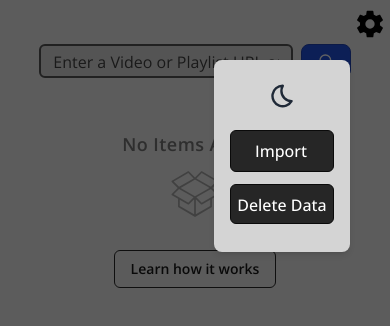
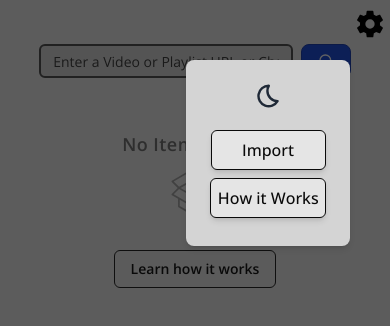
Before and after one commit to MacielG1/Youtube_Playlist_Manager, a Next.js app: page / in a window 390 px wide. Both pictures are taken after a click on the button 370 px from the left and 24 px from the top of the page. Shown: the top 326 px of the page. Built offline with nearby package versions, Linux system fonts and the light colour scheme.

Commit message:
added how it works link to the about page and improved settings menu responsiveness and migrated to react query v5

```diff
--- a/components/About.tsx
+++ b/components/About.tsx
@@ -12,9 +12,9 @@ let texts = [
 
 export default function About() {
   return (
-    <div className="relative isolate z-10 mt-32 sm:mt-40">
+    <div className="relative isolate z-10 mt-5 sm:mt-40">
       <div className="mx-auto max-w-7xl sm:px-6 lg:px-8">
-        <div className="mx-auto flex max-w-2xl flex-col gap-16 bg-zinc-200/90 px-6 py-16 ring-1 ring-black/10 dark:bg-white/5 dark:ring-white/10 sm:rounded-3xl sm:p-8 lg:mx-0 lg:max-w-none lg:flex-row lg:items-center lg:py-20 xl:gap-x-20 xl:px-20">
+        <div className="mx-auto flex max-w-2xl flex-col-reverse gap-16  bg-zinc-200/90 px-6 py-16 ring-1 ring-black/10 dark:bg-white/5 dark:ring-white/10 sm:flex-col sm:rounded-3xl sm:p-8 lg:mx-0 lg:max-w-none lg:flex-row lg:items-center lg:py-20 xl:gap-x-20 xl:px-20">
           <Image src={aboutIMG} className="h-96 w-full flex-none rounded-2xl object-cover shadow-xl lg:h-auto lg:max-w-sm" alt="about image" priority />
           <div className="w-full flex-auto ">
             <h2 className="mb-8 text-center text-3xl font-bold tracking-wide text-black dark:text-neutral-200 sm:text-4xl">How It Works!</h2>
--- /dev/null
+++ b/components/Button.tsx
@@ -0,0 +1,42 @@
+import { cva, type VariantProps } from "class-variance-authority";
+import { cn } from "@/utils/cn";
+
+const buttonVariants = cva(
+  "inline-flex items-center justify-center rounded-md font-medium ring-offset-neutral-300 dark:ring-offset-neutral-600 transition-colors duration-300 focus-visible:outline-none focus-visible:ring-2 focus-visible:ring-black focus-visible:ring-offset-2 disabled:pointer-events-none disabled:opacity-50",
+  {
+    variants: {
+      variant: {
+        default: "bg-neutral-200 shadow-md text-neutral-950 hover:bg-white dark:hover:bg-neutral-900 dark:bg-neutral-800 dark:text-neutral-100  ",
+        delete: "bg-red-700 text-red-200 hover:bg-red-800",
+        outline: "bg-neutral-200 border border-neutral-800 focus-visible:border-0 text-neutral-900 hover:bg-white",
+        link: "text-neutral-800 dark:text-neutral-200 underline-offset-4 hover:underline",
+      },
+      size: {
+        default: "h-10 px-4 py-2",
+        icon: "h-10 w-10",
+        small: "h-9 rounded-md px-3",
+        large: "h-11 rounded-md px-8",
+        superLarge: "h-14 rounded-lg px-14",
+      },
+    },
+    defaultVariants: {
+      variant: "default",
+      size: "default",
+    },
+  },
+);
+
+export type ButtonProps = React.ButtonHTMLAttributes<HTMLButtonElement> & {
+  ref?: React.ForwardedRef<HTMLButtonElement>;
+  children: React.ReactNode;
+  variant?: VariantProps<typeof buttonVariants>["variant"];
+  size?: VariantProps<typeof buttonVariants>["size"];
+};
+
+export default function Button({ variant, size, className, ref, children, ...props }: ButtonProps) {
+  return (
+    <button className={cn(buttonVariants({ variant, size, className }))} ref={ref} {...props}>
+      {children}
+    </button>
+  );
+}
--- a/components/Input.tsx
+++ b/components/Input.tsx
@@ -168,12 +168,12 @@ export default function Input() {
           type="text"
           value={addedURL}
           onChange={handleInputChange}
-          placeholder="Enter a Video or Playlist URL or a Channel Name"
-          className="min-w[1rem] w-[65vw] rounded-md border-2 border-neutral-600 bg-neutral-300 px-3 text-lg text-neutral-900 placeholder-neutral-700
-             transition-colors duration-300 placeholder:text-base
-            hover:bg-neutral-200 focus:border-gray-600 focus:placeholder-neutral-500 focus-visible:border-[3px] focus-visible:border-neutral-900
-            focus-visible:bg-neutral-200 focus-visible:outline-none dark:border-neutral-600 dark:bg-neutral-900 dark:text-neutral-300 dark:placeholder-neutral-400 dark:hover:bg-black
-            dark:focus:border-gray-500 dark:focus:placeholder-neutral-500 dark:focus-visible:border-neutral-700 dark:focus-visible:bg-neutral-950 md:w-[30rem]
+          placeholder="Enter a Video or Playlist URL or Channel Name"
+          className="min-w[1rem] w-[65vw] rounded-md border-2 border-neutral-600 bg-neutral-300 px-3 text-neutral-900 placeholder-neutral-700 transition-colors
+             duration-300 placeholder:text-sm hover:bg-neutral-200 focus:border-gray-600
+            focus:placeholder-neutral-500 focus-visible:border-[3px] focus-visible:border-neutral-900 focus-visible:bg-neutral-200 focus-visible:outline-none
+            dark:border-neutral-600 dark:bg-neutral-900 dark:text-neutral-300 dark:placeholder-neutral-400 dark:hover:bg-black dark:focus:border-gray-500 dark:focus:placeholder-neutral-500
+            dark:focus-visible:border-neutral-700 dark:focus-visible:bg-neutral-950 xs:placeholder:text-base sm:text-lg md:w-[30rem]
             "
         />
         <button
--- a/components/Item.tsx
+++ b/components/Item.tsx
@@ -33,7 +33,7 @@ export default function Item({ title, thumbnail, id, type }: Params) {
   const router = useRouter();
   const queryClient = useQueryClient();
 
-  const { mutate, isLoading } = useMutation({
+  const { mutate, isPending } = useMutation({
     mutationFn: async () => onDelete,
   });
 
@@ -149,7 +149,7 @@ export default function Item({ title, thumbnail, id, type }: Params) {
             e.stopPropagation();
             setIsModalOpen(false);
           }}
-          content={<DeleteModalContent type={type} id={id} title={title} isLoading={isLoading} openModal={openModal} onDelete={onDelete} />}
+          content={<DeleteModalContent type={type} id={id} title={title} isLoading={isPending} openModal={openModal} onDelete={onDelete} />}
         />
       )}
     </div>
--- a/components/Settings/DeleteAllData.tsx
+++ b/components/Settings/DeleteAllData.tsx
@@ -3,12 +3,13 @@ import { useState } from "react";
 import ModalDelete from "../modals/ModalDelete";
 import { useRouter } from "next/navigation";
 import useIsExportable from "@/hooks/useIsExportable";
+import Button from "../Button";
 
 type Props = {
-  parentModalSetter: React.Dispatch<React.SetStateAction<boolean>>;
+  setModalOpen: React.Dispatch<React.SetStateAction<boolean>>;
 };
 
-export default function DeleteAllData({ parentModalSetter }: Props) {
+export default function DeleteAllData({ setModalOpen }: Props) {
   const [isModalOpen, setIsModalOpen] = useState(false);
   const queryClient = useQueryClient();
   const router = useRouter();
@@ -32,7 +33,7 @@ export default function DeleteAllData({ parentModalSetter }: Props) {
     queryClient.clear();
 
     setIsModalOpen(false);
-    parentModalSetter(false);
+    setModalOpen(false);
     router.refresh();
     router.push("/", { scroll: false });
   }
@@ -43,17 +44,15 @@ export default function DeleteAllData({ parentModalSetter }: Props) {
 
   function onCancelDelete() {
     setIsModalOpen(false);
-    parentModalSetter(false);
+    setModalOpen(false);
   }
+
+  if (!isExportable) return null;
 
   const content = (
     <div className="flex max-w-[20rem] flex-col items-center justify-center gap-4 px-2 pb-6 pt-2 xs:max-w-sm sm:max-w-md">
-      <h2 className="text-center text-lg font-semibold tracking-wide text-red-500 sm:text-2xl">
-        Delete All Saved Data
-      </h2>
-      <p className="px-4 text-center text-lg">
-        This will remove all of your Playlists and Videos that are saved
-      </p>
+      <h2 className="text-center text-lg font-semibold tracking-wide text-red-500 sm:text-2xl">Delete All Saved Data</h2>
+      <p className="px-4 text-center text-lg">This will remove all of your saved Playlists and Videos stored in here</p>
       <div className="flex gap-3 pt-3 text-lg">
         <button
           onClick={onCancelDelete}
@@ -63,7 +62,7 @@ export default function DeleteAllData({ parentModalSetter }: Props) {
         </button>
         <button
           onClick={deleteAllData}
-          className="cursor-pointer rounded-md border-2 border-neutral-900 bg-red-600 px-3 py-1 font-semibold text-black transition duration-200 hover:bg-red-500"
+          className="cursor-pointer rounded-md border-2 border-neutral-900 bg-red-500 px-3 py-1 font-semibold text-black transition duration-200 hover:bg-red-600"
         >
           Delete
         </button>
@@ -73,15 +72,9 @@ export default function DeleteAllData({ parentModalSetter }: Props) {
 
   return (
     <>
-      <button
-        className={`${isExportable ? "px-7" : "px-[0.4rem]"}
-                mt-1  h-10  rounded-md border border-neutral-950 bg-neutral-800 py-2 text-base font-medium
-              text-white ring-offset-background transition-colors duration-300 hover:cursor-pointer hover:border hover:bg-neutral-900 focus-visible:border
-                focus-visible:border-neutral-400 focus-visible:outline-none `}
-        onClick={ToggleModal}
-      >
+      <Button className="max-w-[9rem] whitespace-nowrap border border-neutral-950 px-[4rem]" onClick={ToggleModal}>
         Delete Data
-      </button>
+      </Button>
       {isModalOpen && <ModalDelete onClose={ToggleModal} content={content} />}
     </>
   );
--- /dev/null
+++ b/components/Settings/HowItWorks.tsx
@@ -0,0 +1,19 @@
+import useIsExportable from "@/hooks/useIsExportable";
+import Button from "../Button";
+import Link from "next/link";
+
+type Props = {
+  setModalOpen: React.Dispatch<React.SetStateAction<boolean>>;
+};
+
+export default function HowItWorksButton({ setModalOpen }: Props) {
+  const isExportable = useIsExportable();
+
+  return (
+    <Link href="/about">
+      <Button className={`${isExportable ? "px-8" : "px-[0.4rem]"} max-w-[9rem] whitespace-nowrap border border-neutral-950`} onClick={() => setModalOpen(false)}>
+        How it Works
+      </Button>
+    </Link>
+  );
+}
--- a/components/Settings/ImportExportTimers.tsx
+++ b/components/Settings/ImportExportTimers.tsx
@@ -117,22 +117,25 @@ export default function ImportExportTimers({ setModalOpen }: { setModalOpen: Rea
         localStorage.setItem(video.key, JSON.stringify(video.data));
       });
 
-      queryClient.refetchQueries(["playlists"]);
-      queryClient.refetchQueries(["videos"]);
+      queryClient.refetchQueries({ queryKey: ["playlists"] });
+      queryClient.refetchQueries({ queryKey: ["videos"] });
       setModalOpen(false);
     };
     fileReader.readAsText(file);
   }
 
   return (
-    <div className="mx-auto flex justify-center gap-2 py-2">
+    <div className="mx-auto flex justify-center gap-2">
       <div className="grid max-w-sm items-center justify-center ">
         <label
           htmlFor="fileInput"
-          className={`relative inline-flex items-center rounded-md border border-neutral-950 bg-neutral-800
-           px-2 py-2 text-base font-medium text-white ring-offset-background
-           transition-colors duration-300 hover:cursor-cell hover:border hover:bg-neutral-950 focus-visible:border
-           focus-visible:border-neutral-400 focus-visible:outline-none ${isExportable ? "max-w-[5.2rem]" : "w-[6.5rem] max-w-[7rem] pl-6"}`}
+          className={`
+           relative inline-flex items-center rounded-md border border-neutral-950 bg-neutral-200 px-[0.43rem]  py-[0.43rem]
+            text-base font-medium text-neutral-950 shadow-md ring-offset-background transition-colors
+          duration-300 hover:cursor-pointer hover:border hover:bg-white focus-visible:border
+          focus-visible:border-neutral-400
+            focus-visible:outline-none dark:bg-neutral-800  dark:text-neutral-100 dark:hover:bg-neutral-900
+          ${isExportable ? "max-w-[5.2rem]" : "w-[7.2rem] max-w-[7.2rem] pl-[1.9rem]"}`}
         >
           Import
           {/* Screen Reader */}
@@ -142,7 +145,11 @@ export default function ImportExportTimers({ setModalOpen }: { setModalOpen: Rea
       {isExportable && (
         <button
           onClick={exportTimers}
-          className=" h-10 max-w-[5.2rem] rounded-md border border-neutral-950 bg-neutral-800 px-2 py-2 text-base font-medium text-white ring-offset-background transition-colors duration-300 hover:cursor-pointer hover:border hover:bg-neutral-950 focus-visible:border focus-visible:border-neutral-400 focus-visible:outline-none "
+          className=" h-10 max-w-[5.2rem] rounded-md  border border-neutral-950 bg-neutral-200 px-2
+           py-2  text-base font-medium text-neutral-950 shadow-md ring-offset-background
+           transition-colors duration-300 hover:cursor-pointer hover:border hover:bg-white
+            focus-visible:border  focus-visible:border-neutral-400 focus-visible:outline-none
+           dark:bg-neutral-800 dark:text-neutral-100 dark:hover:bg-neutral-900 "
         >
           Export
         </button>
--- a/components/Settings/SettingsMenu.tsx
+++ b/components/Settings/SettingsMenu.tsx
@@ -7,15 +7,17 @@ import ModalSettings from "../modals/ModalSettings";
 import ImportExportTimers from "./ImportExportTimers";
 import ThemeToggler from "./ThemeToggler";
 import DeleteAllData from "./DeleteAllData";
+import HowItWorks from "./HowItWorks";
 
 export default function SettingsMenu() {
   let [isOpen, setIsOpen] = useState(false);
 
   let content = (
-    <div className="flex flex-col items-center justify-center pb-3">
+    <div className="flex flex-col items-center justify-center gap-y-2 pb-3">
       <ThemeToggler />
       <ImportExportTimers setModalOpen={setIsOpen} />
-      <DeleteAllData parentModalSetter={setIsOpen} />
+      <HowItWorks setModalOpen={setIsOpen} />
+      <DeleteAllData setModalOpen={setIsOpen} />
     </div>
   );
 
--- a/components/modals/ModalSettings.tsx
+++ b/components/modals/ModalSettings.tsx
@@ -5,22 +5,15 @@ type ModalSettingsProps = {
   content: React.ReactNode;
 };
 
-export default function ModalSettings({
-  onClose,
-  content,
-}: ModalSettingsProps) {
+export default function ModalSettings({ onClose, content }: ModalSettingsProps) {
   let modal = (
     <>
       {/* Backdrop */}
-      <button
-        type="button"
-        className="fixed left-0 top-0 z-20 h-[100vh] w-full cursor-default bg-black bg-opacity-60"
-        onClick={onClose}
-      />
+      <button type="button" className="fixed left-0 top-0 z-20 h-[100vh] w-full cursor-default bg-black bg-opacity-60" onClick={onClose} />
       <>
         {/* Modal */}
         <div
-          className="absolute right-10 top-14 z-30 mt-1 flex w-fit flex-col gap-2 rounded-lg bg-neutral-300 p-4 shadow-md dark:bg-zinc-700
+          className="absolute right-10 top-14 z-30 mt-1 flex w-fit flex-col gap-2 rounded-lg bg-neutral-300 p-4 px-6 shadow-md dark:bg-zinc-700
        max-[350px]:right-1 max-[350px]:w-[95%] max-[350px]:p-1 max-[350px]:text-base"
         >
           {content}
@@ -28,8 +21,5 @@ export default function ModalSettings({
       </>
     </>
   );
-  return createPortal(
-    modal,
-    document.getElementById("modal-root") as HTMLElement,
-  );
+  return createPortal(modal, document.getElementById("modal-root") as HTMLElement);
 }
--- /dev/null
+++ b/utils/cn.ts
@@ -0,0 +1,6 @@
+import { type ClassValue, clsx } from "clsx";
+import { twMerge } from "tailwind-merge";
+
+export function cn(...inputs: ClassValue[]) {
+  return twMerge(clsx(inputs));
+}
```
Also changed, not shown: package.json (+7 -4 lines), 1 other file (tests, documents, lock files or other folders).
